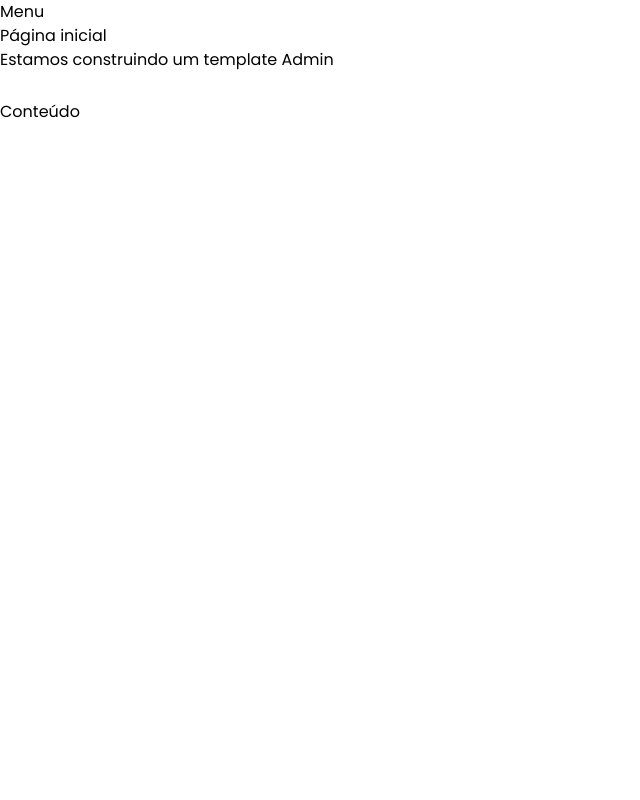
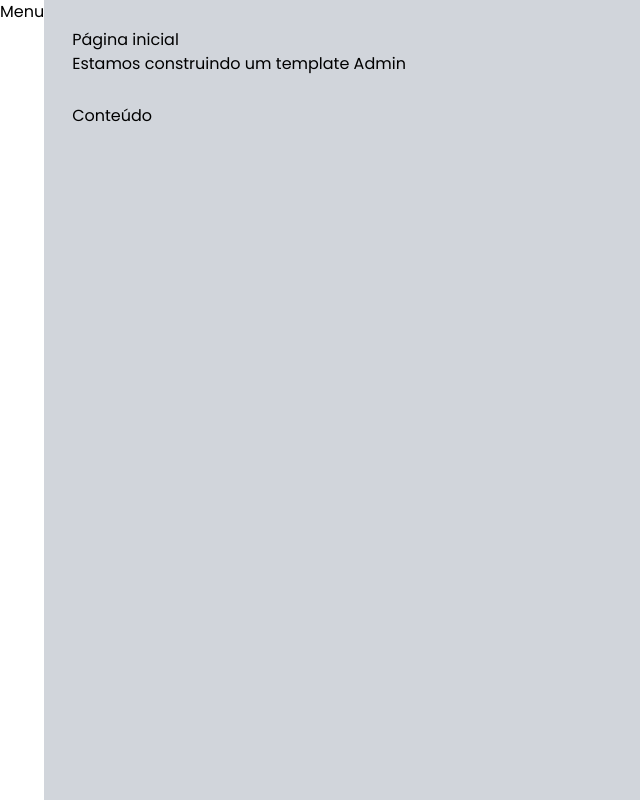
Before and after one commit to efss7/admin-template, a Next.js app: page / in a window 1280 px wide. Shown: the whole page, without its empty margins (0-640 px from the left). Built offline with nearby package versions, Linux system fonts and the light colour scheme.

Commit message:
Componente Layout

```diff
--- a/src/components/template/Layout.tsx
+++ b/src/components/template/Layout.tsx
@@ -2,20 +2,22 @@
 import SideMenu from "./SideMenu"
 import TopBar from "./TopBar"
 
-interface LayoutProps{
+interface LayoutProps {
     title: string
     subtitle: string
     children?: any
 }
 
-export default function Layout(props:LayoutProps){
-    return(
-        <div>
-            <SideMenu/>
-            <TopBar title={props.title} subtitle={props.subtitle}/>
-            <Content>
-                {props.children}
-            </Content>
+export default function Layout(props: LayoutProps) {
+    return (
+        <div className={`flex h-screen w-screen`}>
+            <SideMenu />
+            <div className={`flex flex-col w-full p-7 bg-gray-300 `}>
+                <TopBar title={props.title} subtitle={props.subtitle} />
+                <Content>
+                    {props.children}
+                </Content>
+            </div>
         </div>
     )
 }
```
